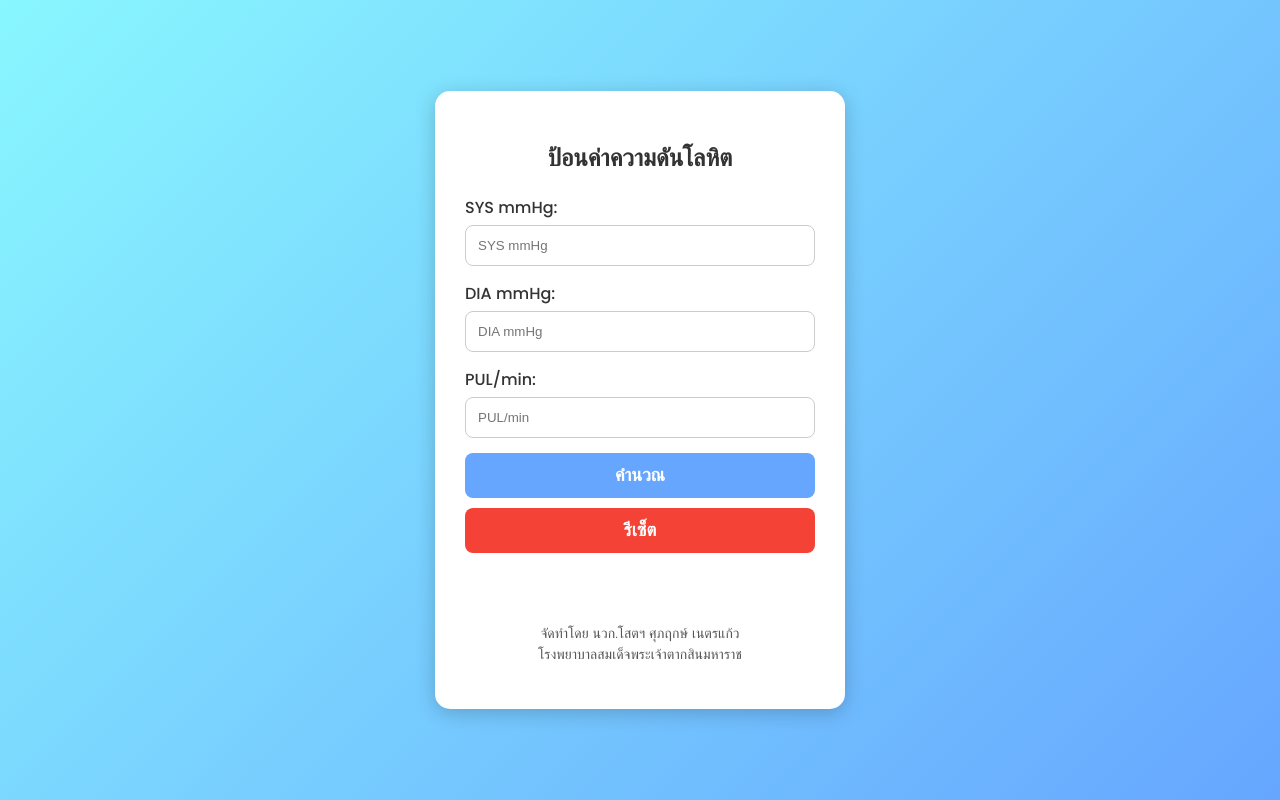
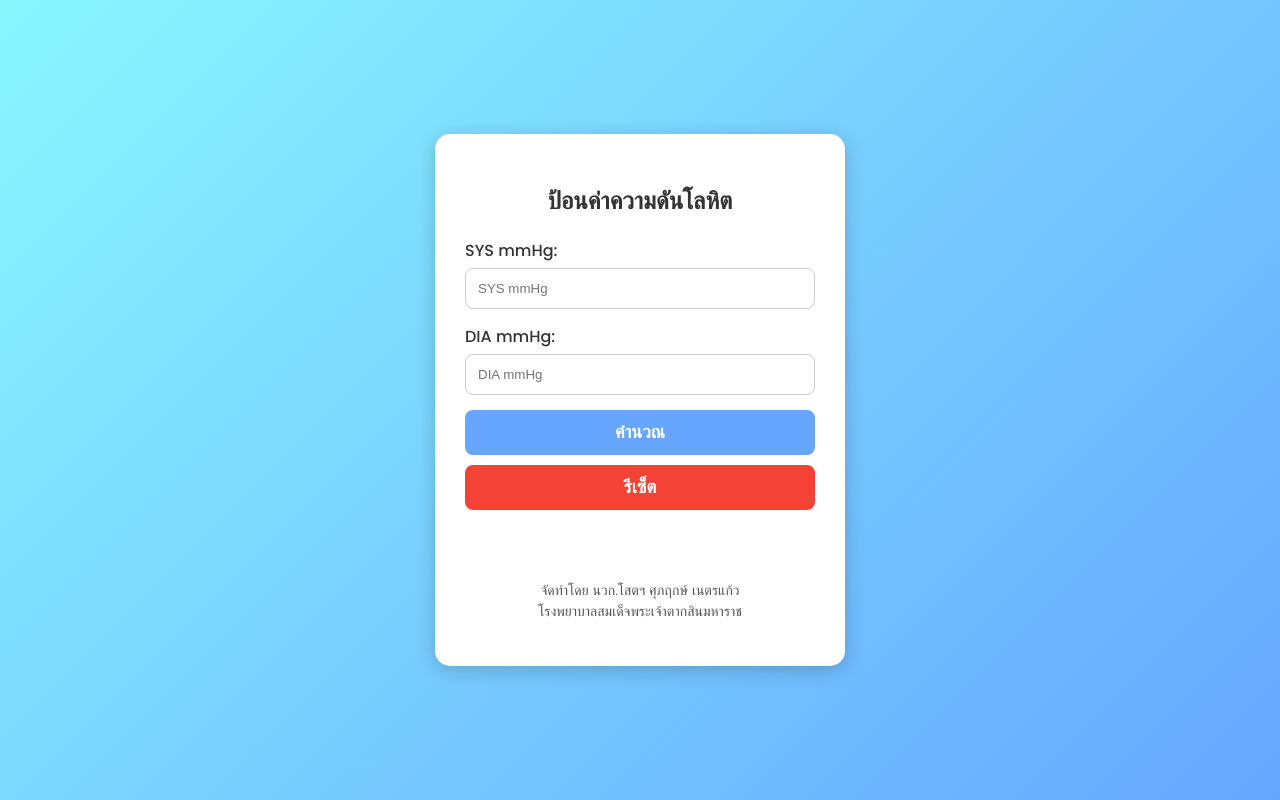
Before and after one commit to xanderkiss/blood-pressure-checker_TON, a plain HTML site: page index.html in a window 1280 px wide. Drawn offline with Linux system fonts and the light colour scheme.

Commit message:
index.html

```diff
--- a/index.html
+++ b/index.html
@@ -7,7 +7,7 @@
     <link rel="preconnect" href="https://fonts.googleapis.com">
     <link rel="preconnect" href="https://fonts.gstatic.com" crossorigin>
     <link href="https://fonts.googleapis.com/css2?family=Poppins:wght@300;500;700&display=swap" rel="stylesheet">
-    <link rel="manifest" href="manifest.json"> <!-- Link to the manifest file -->
+    <link rel="manifest" href="manifest.json">
     <style>
         body {
             display: flex;
@@ -115,10 +115,6 @@
             <label for="dia">DIA mmHg:</label>
             <input type="number" id="dia" placeholder="DIA mmHg" required>
         </div>
-        <div class="input-group">
-            <label for="pul">PUL/min:</label>
-            <input type="number" id="pul" placeholder="PUL/min" required>
-        </div>
         <button onclick="checkBloodPressure()">คำนวณ</button>
         <button onclick="resetFields()" style="background-color: #f44336; margin-top: 10px;">รีเซ็ต</button>
         <div id="result" class="result" aria-live="polite"></div>
@@ -129,7 +125,6 @@
     </div>
 
     <script>
-        // Registering Service Worker
         if ('serviceWorker' in navigator) {
             navigator.serviceWorker.register('service-worker.js')
                 .then(() => {
@@ -147,7 +142,6 @@
             let advice = "";
             let resultClass = "";
 
-            // Validate input
             if (isNaN(sys) || isNaN(dia) || sys <= 0 || dia <= 0) {
                 alert("กรุณากรอกค่าความดันโลหิตให้ถูกต้อง");
                 return;
@@ -179,7 +173,6 @@
         function resetFields() {
             document.getElementById("sys").value = "";
             document.getElementById("dia").value = "";
-            document.getElementById("pul").value = "";
             document.getElementById("result").innerHTML = "";
             document.getElementById("result").className = "result";
         }
```
